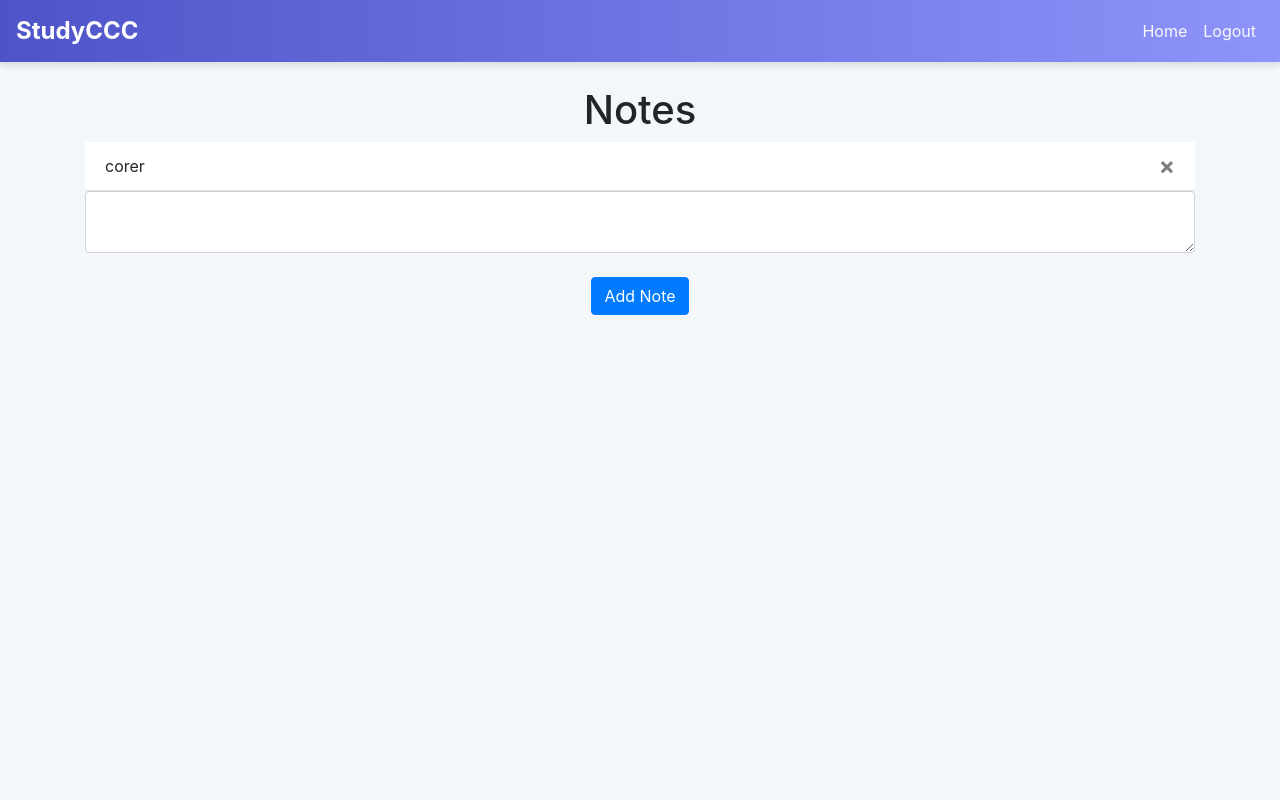
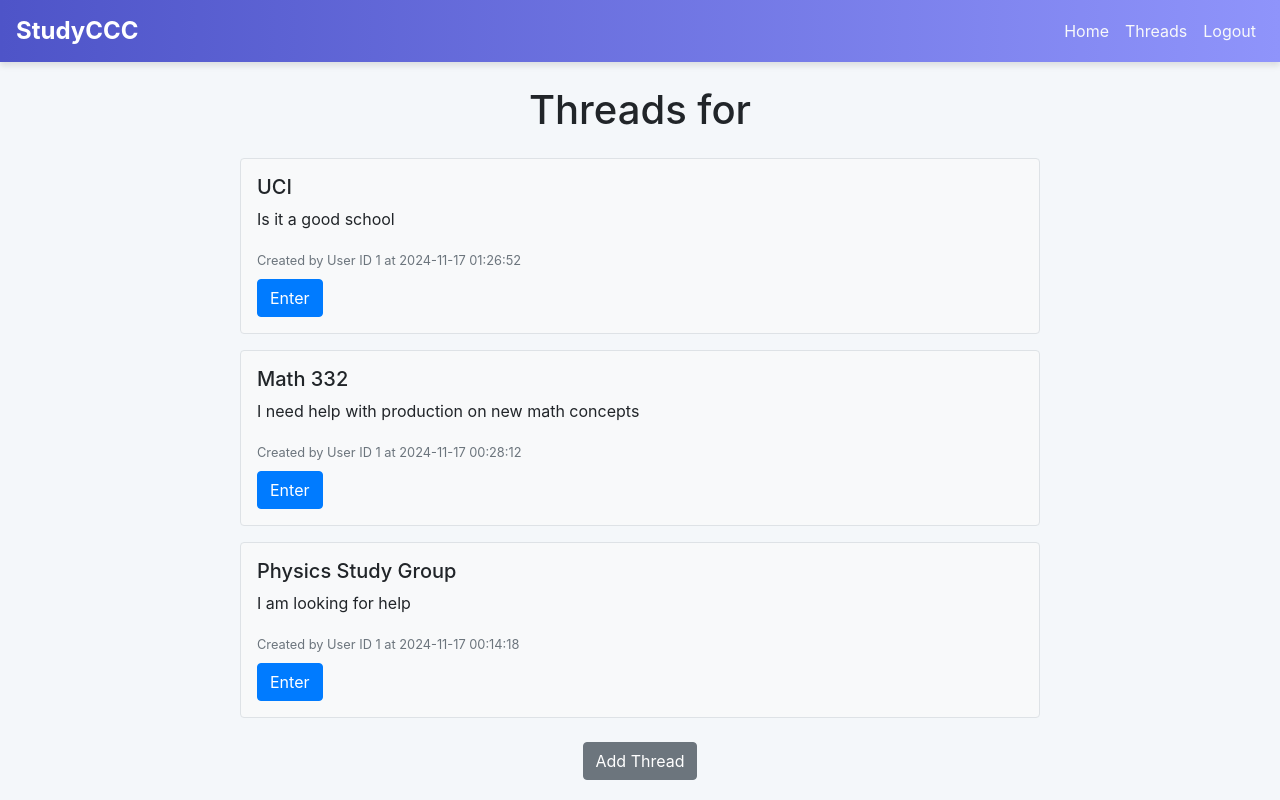
Before and after one commit to RemielDev/Project, a Flask app: page / in a window 1280 px wide. Run offline with Flask 3, Linux system fonts and the light colour scheme; a user stored in the database is signed in; some libraries are stand-ins or nearby versions.

Commit message:
Changed Base and Home

```diff
--- a/website/auth.py
+++ b/website/auth.py
@@ -4,6 +4,8 @@ from . import db
 from flask_login import login_user, login_required, logout_user, current_user
 
 auth = Blueprint('auth', __name__)
+thread = Blueprint('thread', __name__)
+
 
 # Login Route
 @auth.route('/login', methods=['GET', 'POST'])
@@ -17,7 +19,7 @@ def login():
             if user.password == password:
                 flash('Logged in successfully!', category='success')
                 login_user(user, remember=True)
-                return redirect(url_for('views.home'))
+                return redirect(url_for('thread.view_threads'))
             else:
                 flash('Incorrect password, try again.', category='error')
         else:
@@ -61,7 +63,7 @@ def sign_up():
             db.session.commit()
             login_user(new_user, remember=True)
             flash('Account created successfully!', category='success')
-            return redirect(url_for('views.home'))
+            return redirect(url_for('thread.view_threads'))
 
     return render_template("sign_up.html", user=current_user, schools=schools)
 
--- a/website/templates/base.html
+++ b/website/templates/base.html
@@ -68,7 +68,10 @@
         <ul class="navbar-nav ml-auto">
           {% if user.is_authenticated %}
           <li class="nav-item">
-            <a class="nav-link" id="home" href="/">Home</a>
+            <a class="nav-link" id="home" href="/notes">Home</a>
+          </li>
+          <li class="nav-item">
+            <a class="nav-link" id="threads" href="/">Threads</a>
           </li>
           <li class="nav-item">
             <a class="nav-link" id="logout" href="/logout">Logout</a>
--- a/website/templates/home.html
+++ b/website/templates/notes.html
@@ -1,4 +1,4 @@
-{% extends "base.html" %} {% block title %}Home{% endblock %} {% block content
+{% extends "base.html" %} {% block title %}Notes{% endblock %} {% block content
 %}
 <h1 align="center">Notes</h1>
 <ul class="list-group list-group-flush" id="notes">
--- a/website/threads.py
+++ b/website/threads.py
@@ -7,9 +7,10 @@ from sqlalchemy.sql import func
 thread = Blueprint('thread', __name__)
 
 
-@thread.route('/threads', methods=['GET', 'POST'])
+@thread.route('/', methods=['GET', 'POST'])
 @login_required
 def view_threads():
+
     # Get threads associated with the user's school
     school = School.query.get(current_user.schoolId)
     threads = Thread.query.filter_by(school_id=current_user.schoolId).order_by(Thread.time_stamp.desc()).all()
@@ -24,7 +25,8 @@ def view_threads():
         elif not description or len(description) < 10:
             flash('Thread description must be at least 10 characters.', category='error')
         elif any(thread.title == title for thread in threads):
-            return redirect(url_for('thread.view_threads'))  # Do not flash for existing database threads
+            return redirect(url_for('thread.view_threads'))
+
         else:
             # Create new thread
             new_thread = Thread(
@@ -39,6 +41,7 @@ def view_threads():
             db.session.commit()
             flash('Thread created successfully THROUGH DATABASE!', category='success')
             return redirect(url_for('thread.view_threads'))
+
 
     return render_template('view_threads.html', user=current_user, threads=threads, school=school)
 
--- a/website/views.py
+++ b/website/views.py
@@ -7,9 +7,9 @@ import json
 views = Blueprint('views', __name__)
 
 
-@views.route('/', methods=['GET', 'POST'])
+@views.route('/notes', methods=['GET', 'POST'])
 @login_required
-def home():
+def notes():
     if request.method == 'POST':
         note = request.form.get('note')#Gets the note from the HTML
 
@@ -21,7 +21,7 @@ def home():
             db.session.commit()
             flash('Note added!', category='success')
 
-    return render_template("home.html", user=current_user)
+    return render_template("notes.html", user=current_user)
 
 
 @views.route('/delete-note', methods=['POST'])
```
Also changed, not shown: instance/database.db.
